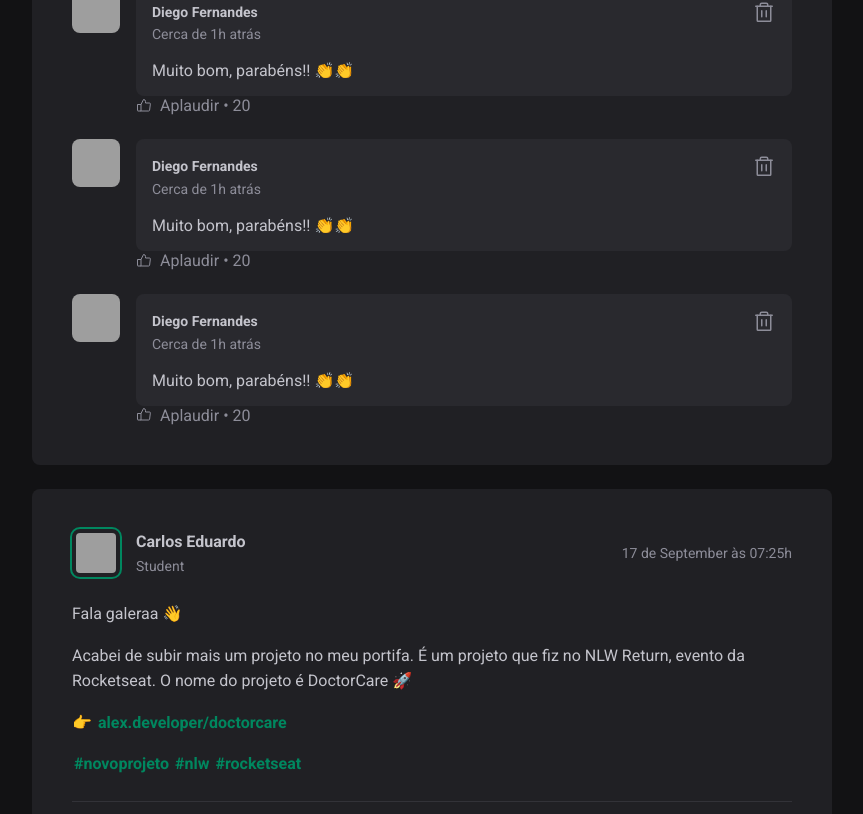
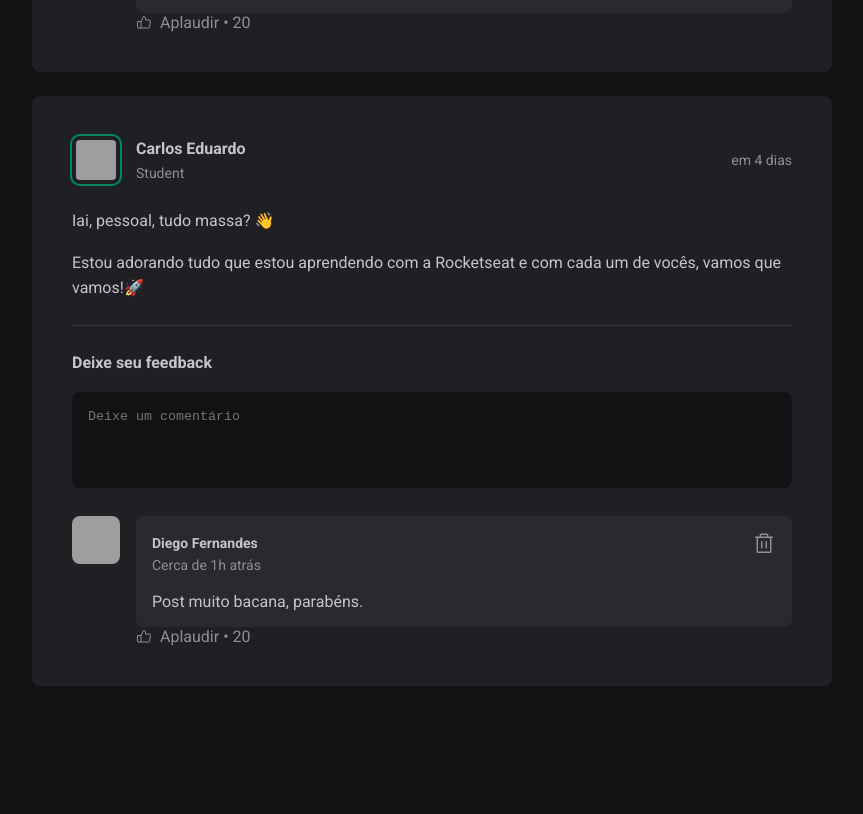
Before and after one commit to HemillyJulia/01-fundamentos-reactjs, a React (Vite) app: page / in a window 1280 px wide. Shown: the part 646-1460 px from the top of the page, without its empty margins (352-1215 px from the left). After the commit the page ends 1364 px from the top, so only its background shows below. Built offline with nearby package versions, Linux system fonts and the light colour scheme; grey boxes are pictures that could not be loaded; a web font is replaced by a local one.

Commit message:
useState e Programação declarativa

```diff
--- a/src/components/Comment.jsx
+++ b/src/components/Comment.jsx
@@ -2,7 +2,7 @@
 import { Avatar } from "./Avatar";
 import styles from "./Comment.module.css";
 
-export function Comment() {
+export function Comment(props) {
   return (
     <div className={styles.comment}>
       <Avatar hasBorder={false} src="https://github.com/diego3g.png" />
@@ -23,7 +23,7 @@
               <Trash size={24} />
             </button>
           </header>
-          <p>Muito bom, parabéns!! 👏👏</p>
+          <p>{props.content}</p>
         </div>
         <footer>
           <button>
--- a/src/components/Post.jsx
+++ b/src/components/Post.jsx
@@ -1,13 +1,37 @@
 import styles from "./Post.module.css";
 import { Comment } from "./Comment";
 import { Avatar } from "./Avatar";
-import { format } from "date-fns";
+import { format, formatDistanceToNow } from "date-fns";
+import ptBR from "date-fns/esm/locale/pt-BR";
+import { useState } from "react";
 
-export function Post({author, publishedAt}) {
 
- const publishedDateFormatted = format(publishedAt, "d 'de' LLLL 'às' HH:mm'h'")
+export function Post({author, publishedAt, content}) {
 
-// console.log(publishedDateFormatted)
+  const [comments, setComments] = useState(['Post muito bacana, parabéns.'])
+
+  const [newCommentText, setNewCommentText] = useState('')
+
+ const publishedDateFormatted = format(publishedAt, "d 'de' LLLL 'às' HH:mm'h'", {locale:ptBR})
+
+ const publishedDateRelativeToNow = formatDistanceToNow (publishedAt, {
+  locale:ptBR,
+  addSuffix:true
+ })
+
+ function handleCreateNewComment(event){
+  event.preventDefault()
+
+
+ setComments([...comments,newCommentText ])
+ setNewCommentText('')
+
+ }
+
+ function handleNewCommentChange (){
+  setNewCommentText (event.target.value)
+
+ }
 
   return (
     <article className={styles.post}>
@@ -20,38 +44,34 @@
           </div>
         </div>
 
-        <time title="" dateTime="2022-09-19 18:15:45">
-        {publishedDateFormatted}
+        <time title="" dateTime={publishedAt.toISOString()}>
+        {publishedDateRelativeToNow }
         </time>
       </header>
       <div className={styles.content}>
-        <p>Fala galeraa 👋</p>
-        <p>
-          {" "}
-          Acabei de subir mais um projeto no meu portifa. É um projeto que fiz
-          no NLW Return, evento da Rocketseat. O nome do projeto é DoctorCare 🚀
-        </p>
-        <p>
-          👉<a href=""> alex.developer/doctorcare</a>
-        </p>
-        <p>
-          <a href="">#novoprojeto </a>
-          <a href="">#nlw </a>
-          <a href="">#rocketseat</a>
-        </p>
+       {content.map(line => {
+        if (line.type === 'paragraph'){
+          return <p> {line.content}</p>
+        } else if (line.type ==='link') {
+          return <p><a href="#"> {line.content} </a></p>
+        }
+       })}
       </div>
 
-      <form className={styles.commentForm}>
+      <form onSubmit={handleCreateNewComment} className={styles.commentForm}>
         <strong>Deixe seu feedback</strong>
-        <textarea placeholder="Deixe um comentário" />
+        <textarea name ="commentTextArea"
+         placeholder="Deixe um comentário"
+         value={newCommentText}
+         onChange={handleNewCommentChange}/>
         <footer>
           <button type="submit">Publicar</button>
         </footer>
       </form>
       <div>
-        <Comment />
-        <Comment />
-        <Comment />
+        {comments.map (inserindoComentarioNovo => {
+          return <Comment content={inserindoComentarioNovo}/>
+        })}
       </div>
     </article>
   );
--- a/src/components/Sidebar.jsx
+++ b/src/components/Sidebar.jsx
@@ -9,7 +9,7 @@
 />
 <div className={styles.profile}>
 
-    <Avatar src='https://pps.whatsapp.net/v/t61.24694-24/294776597_603215161219504_369903346780479187_n.jpg?ccb=11-4&oh=01_AVwrkjza7G_s9t-8h7DHa2OAknRT1lHhcxV9MpguYb25jw&oe=63302CDD'/>
+    <Avatar src='https://pps.whatsapp.net/v/t61.24694-24/173865416_835387597825920_4918501910225045977_n.jpg?ccb=11-4&oh=01_AVzDR7r2nwISihUyLTJ4qit5AVG-CNbcEorVlB8Q6-Bh_Q&oe=63378E6B'/>
     <strong>Hemilly Julia</strong>
     <span>Developer Student</span>
 </div>
```
